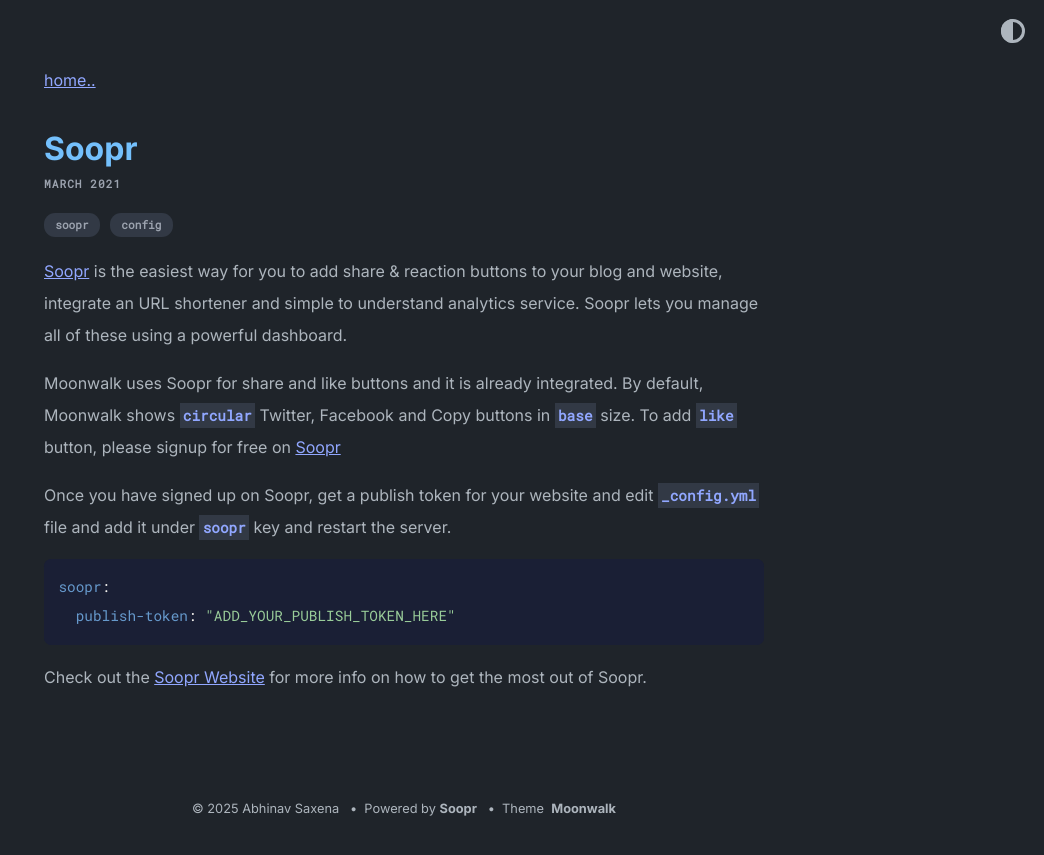
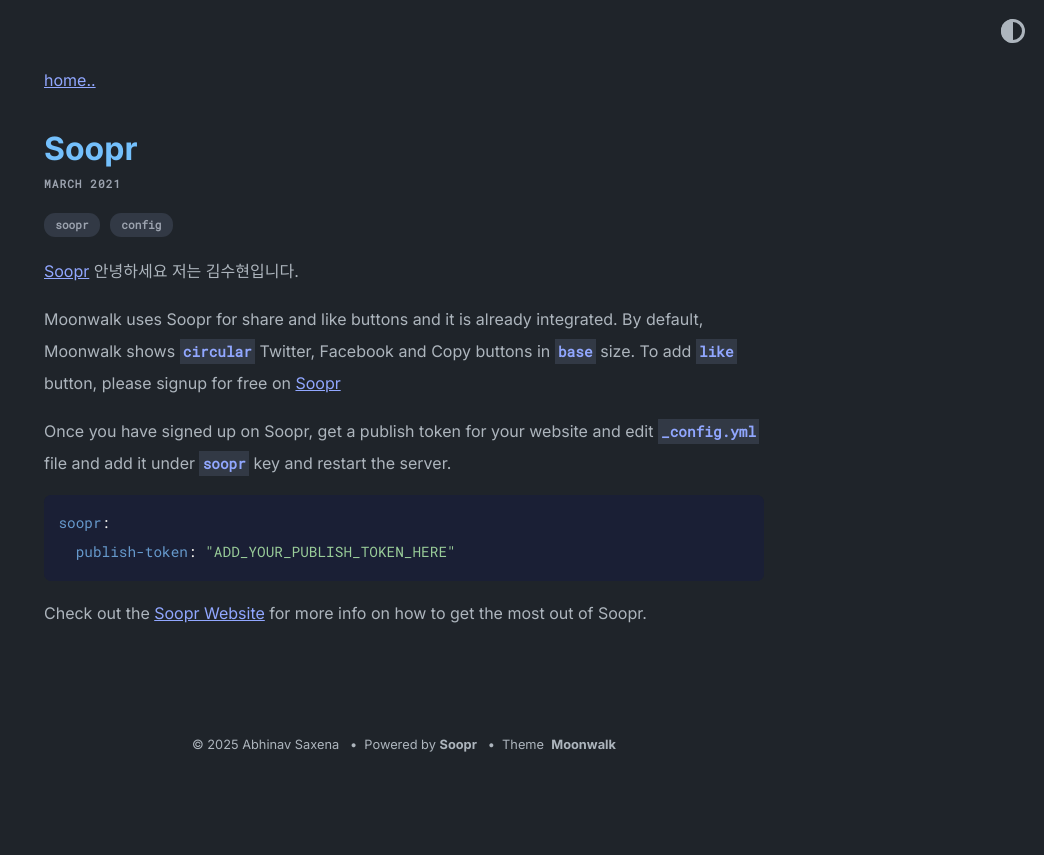
Before and after one commit to qodchgfl130/qodchgfl130.github.com, a Jekyll site: the page built from _posts/2021-03-04-soopr.md, in a window 1280 px wide. Shown: the top 855 px of the page, without its empty margins (236-1280 px from the left). Built offline with Jekyll 4.4.1, drawn with Linux system fonts in a browser that asks for light colours.

Commit message:
Update 2021-03-04-soopr.md

```diff
--- a/_posts/2021-03-04-soopr.md
+++ b/_posts/2021-03-04-soopr.md
@@ -3,7 +3,7 @@ layout: post
 tags: [soopr, config]
 ---
 
-[Soopr][soopr-website] is the easiest way for you to add share & reaction buttons to your blog and website, integrate an URL shortener and simple to understand analytics service. Soopr lets you manage all of these using a powerful dashboard.
+[Soopr][soopr-website] 안녕하세요 저는 김수현입니다.
 
 Moonwalk uses Soopr for share and like buttons and it is already integrated. By default, Moonwalk shows `circular` Twitter, Facebook and Copy buttons in `base` size. To add `like` button, please signup for free on [Soopr][soopr-website]
 
```
